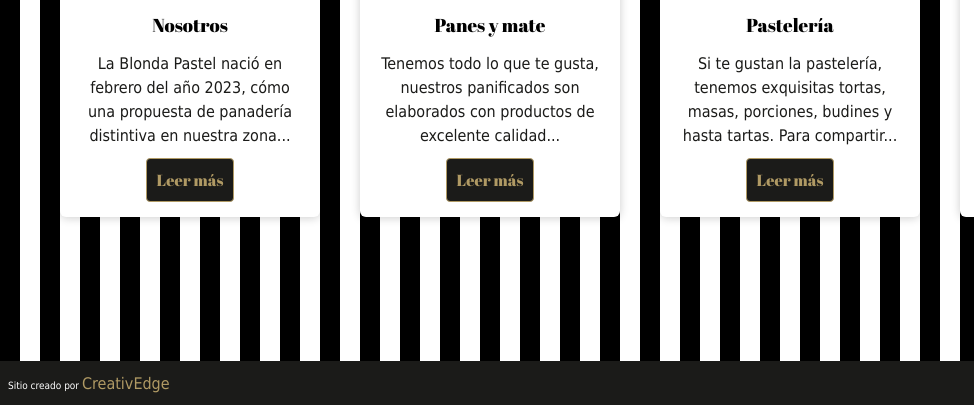
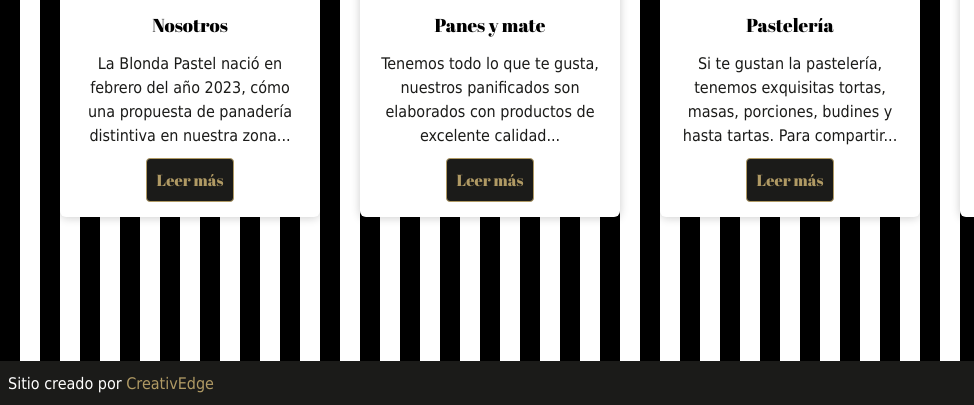
Before and after one commit to azizmond/laBlondaPastel, a plain HTML site: page index.html in a window 1280 px wide. Shown: the part 395-800 px from the top of the page, 0-974 px from the left. Drawn offline with Linux system fonts and the light colour scheme; a web font is replaced by a local one.

Commit message:
Update styles.css

```diff
--- a/styles.css
+++ b/styles.css
@@ -198,6 +198,10 @@
     .card-modal img{
         border-radius: 40px;
     }
+    .footer small{
+        font-size: 16px;
+    }
     .footer a{
         font-size: 16px;
+    }
 }
```
